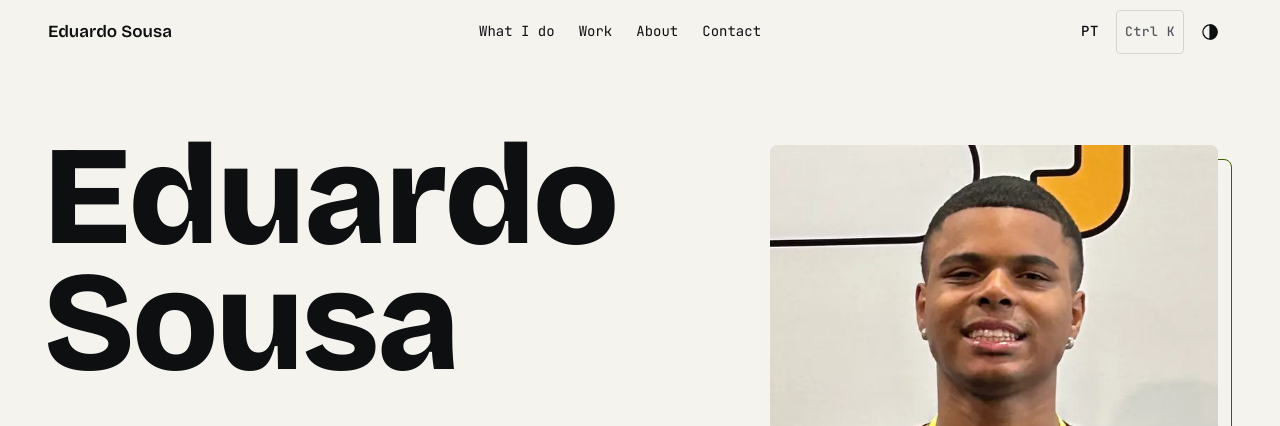
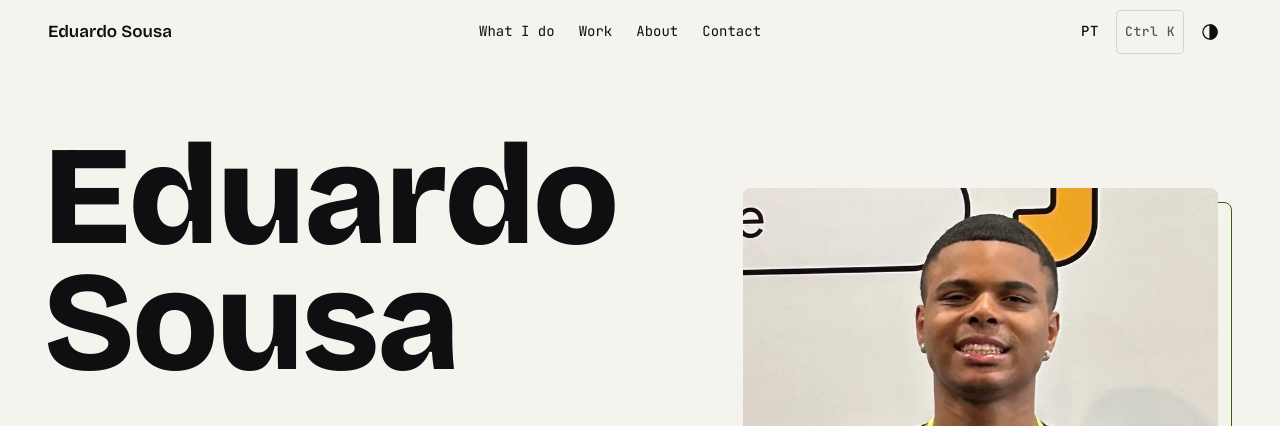
Before and after one commit to oeduardosousa/personal-website, an Astro site: page / in a window 1280 px wide. Shown: the top 426 px of the page. Built offline with nearby package versions, Linux system fonts and the light colour scheme; Astro itself is replaced by a stand-in of ours.

Commit message:
Show the full square portrait in the hero, no crop
Co-Authored-By: Claude Sonnet 5.5 <noreply@anthropic.com>

```diff
--- a/src/styles/base.css
+++ b/src/styles/base.css
@@ -158,8 +158,8 @@ a:hover { text-decoration-thickness: 2px; }
 .hero__frame { position: relative; isolation: isolate; }
 .hero__outline { position: absolute; inset: 0; z-index: -1; border: 1px solid var(--color-accent-text); border-radius: var(--radius-md); translate: 6px 6px; }
 .hero__img { position: relative; overflow: hidden; border-radius: var(--radius-md); background: var(--color-surface); }
-.hero__float { aspect-ratio: 4 / 5; }
-.hero__img img { display: block; width: 100%; height: 100%; object-fit: cover; object-position: 52% 50%; }
+.hero__float { aspect-ratio: 1; }
+.hero__img img { display: block; width: 100%; height: 100%; object-fit: cover; object-position: 50% 50%; }
 .hero__cover { position: absolute; inset: 0; background: var(--color-bg); transform: scaleY(0); transform-origin: 50% 0; }
 .hero__tag { display: none; }
 .hero__meta { grid-column: 1 / -1; display: grid; gap: var(--space-8); }
@@ -191,7 +191,7 @@ a:hover { text-decoration-thickness: 2px; }
   .hero__meta { grid-column: 1 / 8; grid-row: 2; }
   .hero__photo {
     grid-column: 8 / -1; grid-row: 1 / span 2; align-self: center; justify-self: end;
-    width: min(100%, calc((100svh - 240px) * 0.8)); margin: 0 14px 14px 0;
+    width: min(100%, calc(100svh - 240px)); margin: 0 14px 14px 0;
   }
   .hero__outline { translate: 14px 14px; }
   .hero__tag {
```
